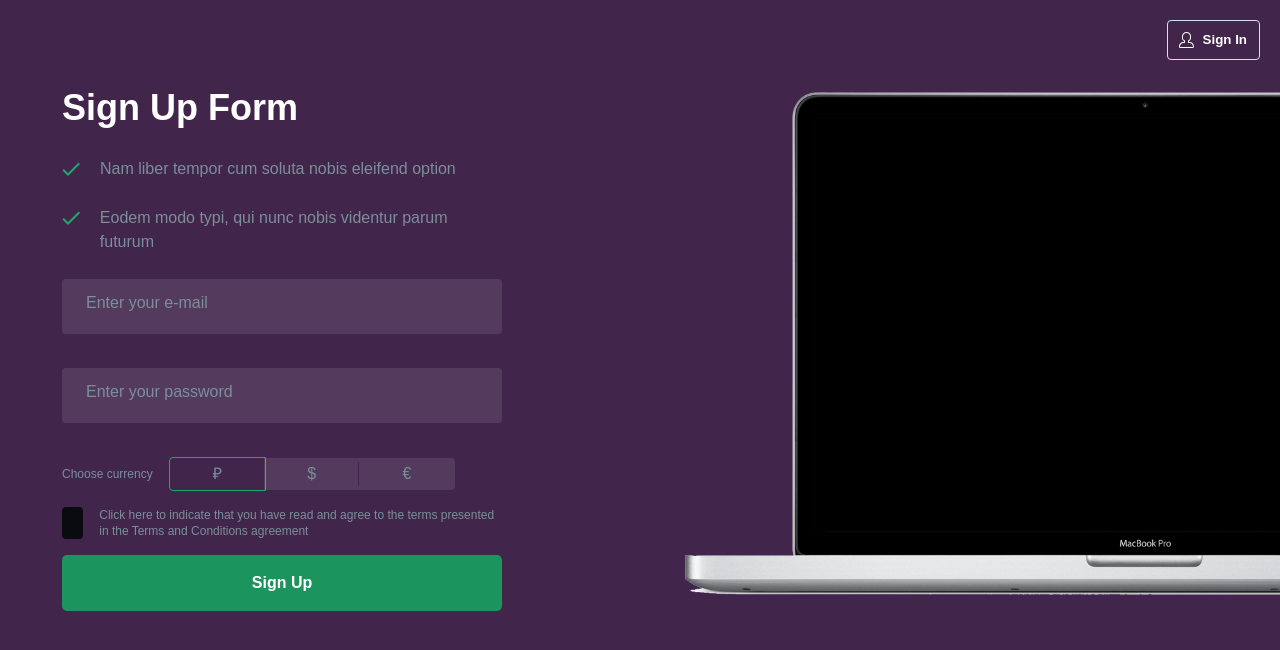
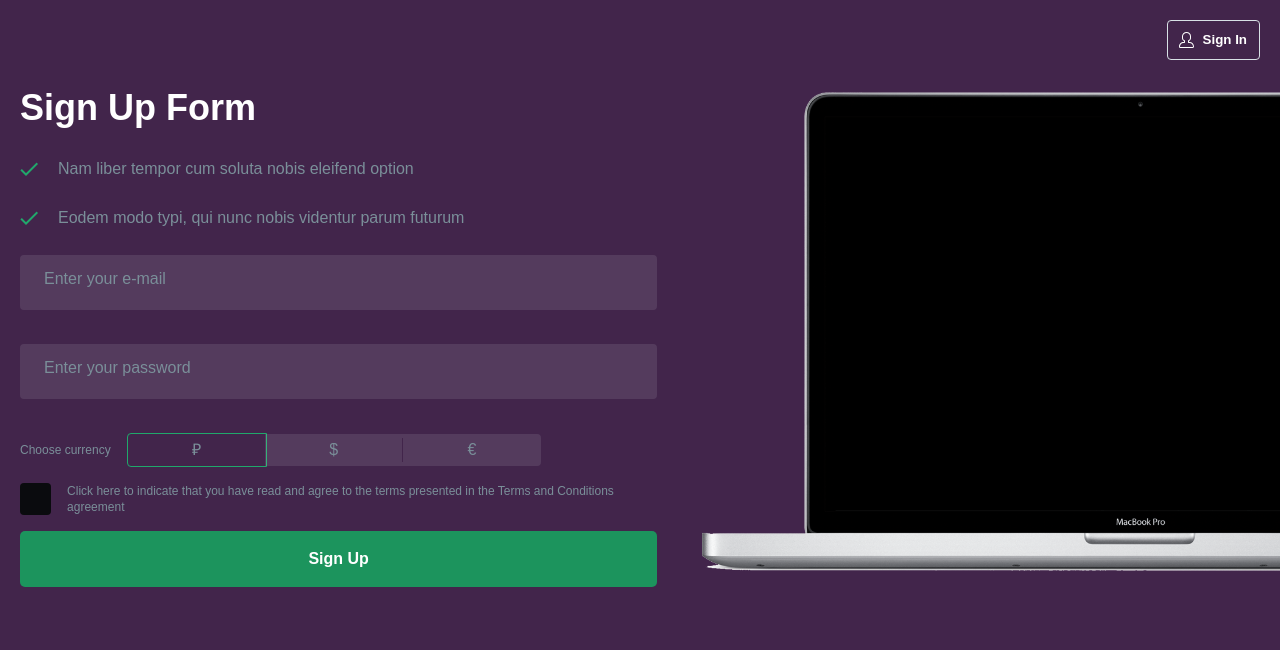
Before and after one commit to hornuglan/Dataduck-test-task, a React (Create React App) app: page / in a window 1280 px wide. Shown: the top 650 px of the page. Built offline with nearby package versions, Linux system fonts and the light colour scheme.

Commit message:
form styles were modified

```diff
--- a/src/stylesheets/style.css
+++ b/src/stylesheets/style.css
@@ -44,10 +44,6 @@
   background-repeat: no-repeat;
   margin-top: 5px;
   padding-right: 20px;
-}
-.form-wrapper {
-  width: 440px;
-  padding-left: 42px;
 }
 .image {
   position: relative;
--- a/src/stylesheets/stylus/_app.styl
+++ b/src/stylesheets/stylus/_app.styl
@@ -37,9 +37,6 @@
       background-repeat: no-repeat
       margin-top: 5px
       padding-right: 20px
-.form-wrapper
-  width: 440px
-  padding-left: 42px
 .image
   position: relative
   margin: 32px 0
```
